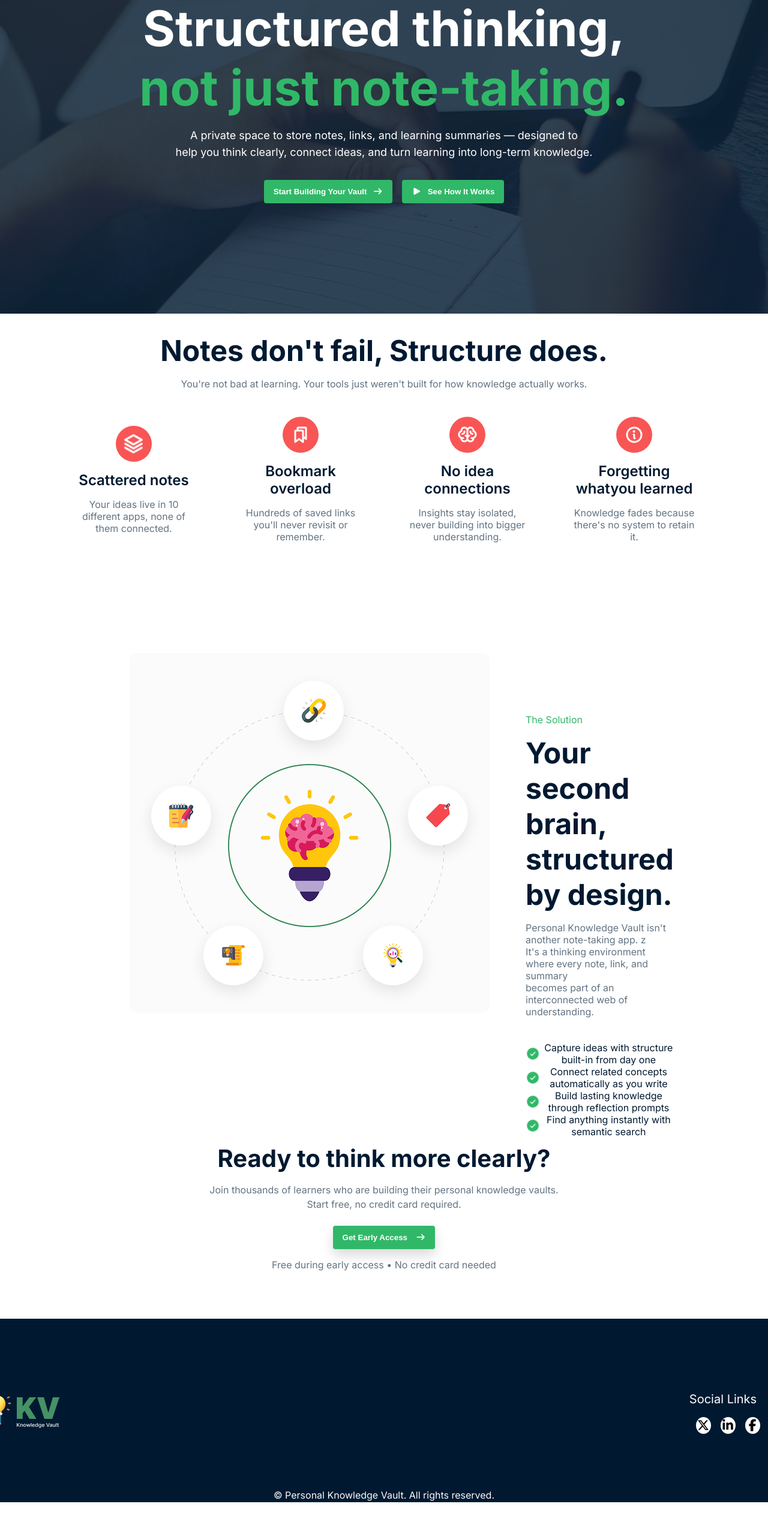
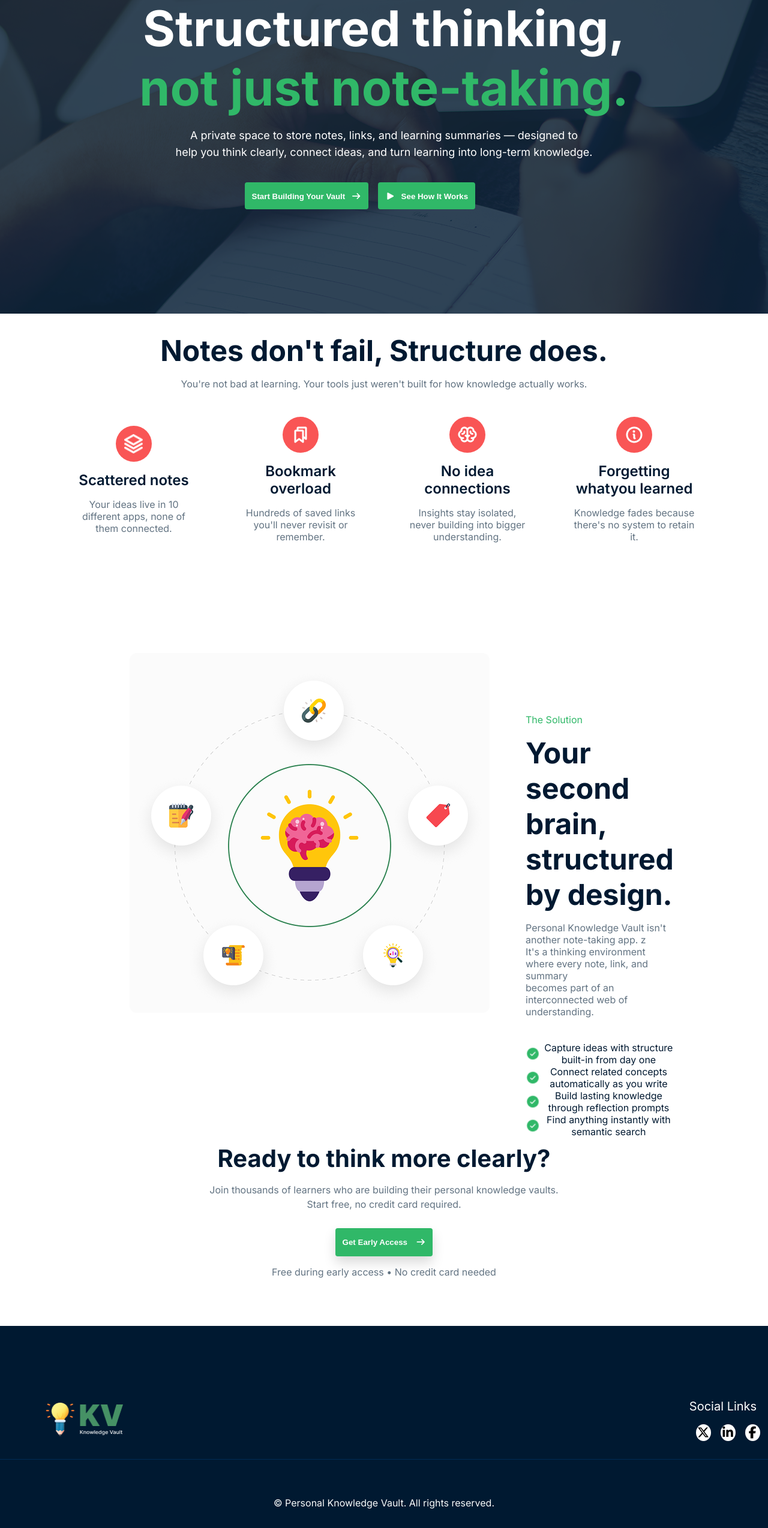
Before and after one commit to shakibul-islam-Dev/assiment_01, a plain HTML site: page index.html in a window 1280 px wide. Shown: the part 243-2791 px from the top of the page at 60% size. Before the commit the page ends 2748 px from the top, so only its background shows below. Drawn offline with Linux system fonts and the light colour scheme.

Commit message:
Assiment Compelet

```diff
--- a/index.html
+++ b/index.html
@@ -26,22 +26,22 @@
                 </ul>
             </div>
 
-            <div class="button"><button class="btn h_btn">Get Early Access</button></div>
+            <div class="button"><button class="btn btn2">Get Early Access</button></div>
 
         </nav>
     </header>
      <!-- Bannder Div -->
     <section class="banner_section">
         <div class="banner_content">
-            <div class="access"><button><i class="fa-solid fa-circle glowing"></i>Early Access Now Open</button></div>
+            <div class="access"><button ><i class="fa-solid fa-circle glowing"></i>Early Access Now Open</button></div>
 
             <h1>Structured thinking, <br>
             <span style="color: #30B868;">not just note-taking.</span></h1>
             <p>A private space to store notes, links, and learning summaries — designed to <br>
                         help you think clearly, connect ideas, and turn learning into long-term knowledge.</p>
             <div class="banner_button">
-                <button class="btn">Start Building Your Vault<i class="fa-solid fa-arrow-right"></i></button>
-                <button class="btn"><i class="fa-solid fa-play"></i>See How It Works</button>
+                <button class="btn btn1">Start Building Your Vault<i class="fa-solid fa-arrow-right"></i></button>
+                <button class="btn btn1"><i class="fa-solid fa-play"></i>See How It Works</button>
             </div>
 
         </div>
@@ -119,7 +119,7 @@
 
         </div>
         <div class="get_acess">
-            <button class="btn">Get Early Access <i class="fa-solid fa-arrow-right"></i></button>
+            <button class="btn btn2">Get Early Access <i class="fa-solid fa-arrow-right"></i></button>
             <p>Free during early access <span>• No credit card needed</span></p>
         </div>
     </section>
--- a/style.css
+++ b/style.css
@@ -32,7 +32,7 @@ button{
     cursor: pointer;
 }
 .btn{
-    padding: 12px 16px;
+    padding: 16px 12px;
     background-color: #30B868;
     color: #FFFFFF;
     font: 16px;
@@ -40,15 +40,31 @@ button{
     border: none;
     cursor: pointer;
     border-radius: 4px;
+}
 
-    transition: all;
-
-}
-.btn:hover{
+.btn1:hover{
     background:transparent;
     color: white;
-    border: 2px solid #30B868;
+    border: 1px solid #ffffff;
     outline: none;
+    transition: ease 0.5s;
+    font-weight: 600;
+}
+.btn2:hover{
+    background:transparent;
+    color: #30B868;
+    border: 1px solid #30B868;
+    outline: none;
+    transition: ease 0.5s;
+    font-weight: 600;
+}
+.banner_section .banner_content .banner_button{
+    width: 465px;
+    height: 52px;
+
+}.banner_section .banner_content .banner_button button{
+    height: 45px;
+
 }
 .fa-regular{
     height: 16px;
@@ -102,12 +118,15 @@ button{
 
  }
  .nav_bar .menu ul li a{
+     color: #000000;
     border: none;
-    color: #000000;
     font-size: 16px;
     line-height: 158%;
     font-weight: 500;
-
+ }
+.nav_bar .menu ul li:hover a{
+    color: #30B868;
+    transition: ease 0.3s;
  }
   /**************************************
                 Nav bar design  end
@@ -288,6 +307,7 @@ button{
  .ready_sec{
     width: 85%;
     max-width: 1360px;
+    height: 384px;
     margin: 0 auto;
     color: #F7F6F2;
     padding: 80px 0;
@@ -296,6 +316,9 @@ button{
     justify-content: center;
     flex-direction: column;
 
+ }
+ .ready_sec .ready{
+    height: 384px;
  }
  .ready_sec .ready h2{
     font-size: 40px;
@@ -330,6 +353,7 @@ footer .footer_content{
     margin: 0 auto;
     display: flex;
     align-items: center;
+    justify-content: center;
     flex-direction: column;
     padding:120px 120px 0px 120px ;
     gap: 60px;
@@ -338,13 +362,19 @@ footer .footer_content .footer_up{
     display: flex;
     align-items: center;
     gap: 780px;
+    border-bottom: 1px solid #002c55;
+    padding-bottom: 30px;
 }
 footer .footer_content .footer_up .footer_logo{
+
     width: 350px;
     display: flex;
     align-items: center;
 }
-footer .footer_content .footer_up .logo img{
+footer .footer_content .footer_up .footer_logo img{
+    height: 60PX;
+    width: 140PX;
+    cursor: pointer;
     width: 140px;
     height: 60px;
     margin: 0 auto;
@@ -378,18 +408,18 @@ footer .footer_content .footer_up .footer_social ul li{
     background-color: #ffffff;
 }
 footer .footer_content .footer_down{
-    margin: 0 auto;
-    width: 85%;
+
+    text-align: center;
+    display: block;
+    width:100%;
     max-width: 1360px;
+
 
 }
 footer .footer_content .footer_down p{
-    padding-top: 30px;
+    padding-bottom: 30px;
     color: #FAFAFA;
     font-size: 16px;
     line-height: 24px;
     margin: 0 auto;
-    width: 85%;
-    max-width: 1360px;
-
 }
```
